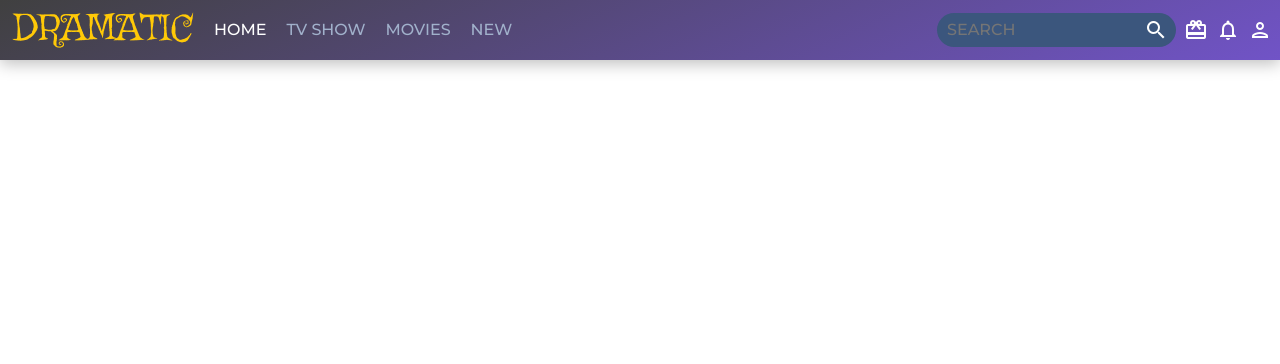
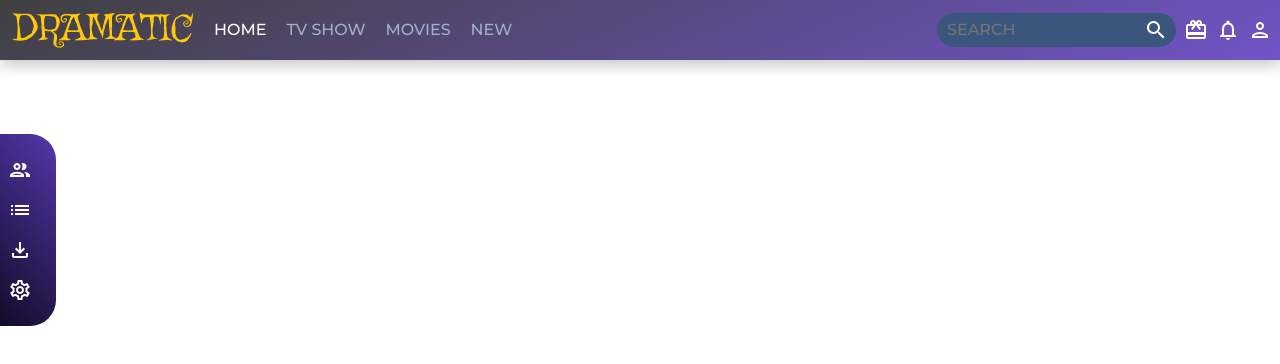
Before and after one commit to rohit-saluja/angular-movie-browser, an Angular app: page / in a window 1280 px wide. Shown: the top 364 px of the page. Built offline with nearby package versions, Linux system fonts and the light colour scheme.

Commit message:
updated the design for the side bar

```diff
--- a/src/app/core/header/header.component.scss
+++ b/src/app/core/header/header.component.scss
@@ -20,6 +20,7 @@
       background-color: #3b567d;
       input {
         background-color: #3b567d;
+        color: #ffffff;
         outline: none;
         border: none;
         &:focus,
--- a/src/app/core/side-nav/side-nav.component.html
+++ b/src/app/core/side-nav/side-nav.component.html
@@ -1 +1,6 @@
-<p>side-nav works!</p>
+<div class="position-fixed p-4 d-flex flex-column gap-3 side-menu-bar ps-2">
+  <span class="material-icons-outlined"> people </span>
+  <span class="material-icons-outlined"> list </span>
+  <span class="material-icons-outlined"> file_download </span>
+  <span class="material-icons-outlined"> settings </span>
+</div>
--- a/src/app/core/side-nav/side-nav.component.scss
+++ b/src/app/core/side-nav/side-nav.component.scss
@@ -0,0 +1,7 @@
+.side-menu-bar {
+  top: 134px;
+  border-top-right-radius: 26px;
+  border-bottom-right-radius: 26px;
+  background: linear-gradient(48deg, #130b29 0%, #5436a9 100%, #5e47a1 100%);
+
+}
--- a/src/app/feature/landing-page/landing-page/landing-page.component.html
+++ b/src/app/feature/landing-page/landing-page/landing-page.component.html
@@ -1,3 +1,4 @@
 <div>
   <app-header></app-header>
+  <app-side-nav></app-side-nav>
 </div>
--- a/src/styles.scss
+++ b/src/styles.scss
@@ -8,6 +8,9 @@
   --purple: #bca5ff;
 }
 
-body{
+body {
   font-family: Montserrat;
 }
+.material-icons-outlined {
+  color: #ffffff;
+}
```
